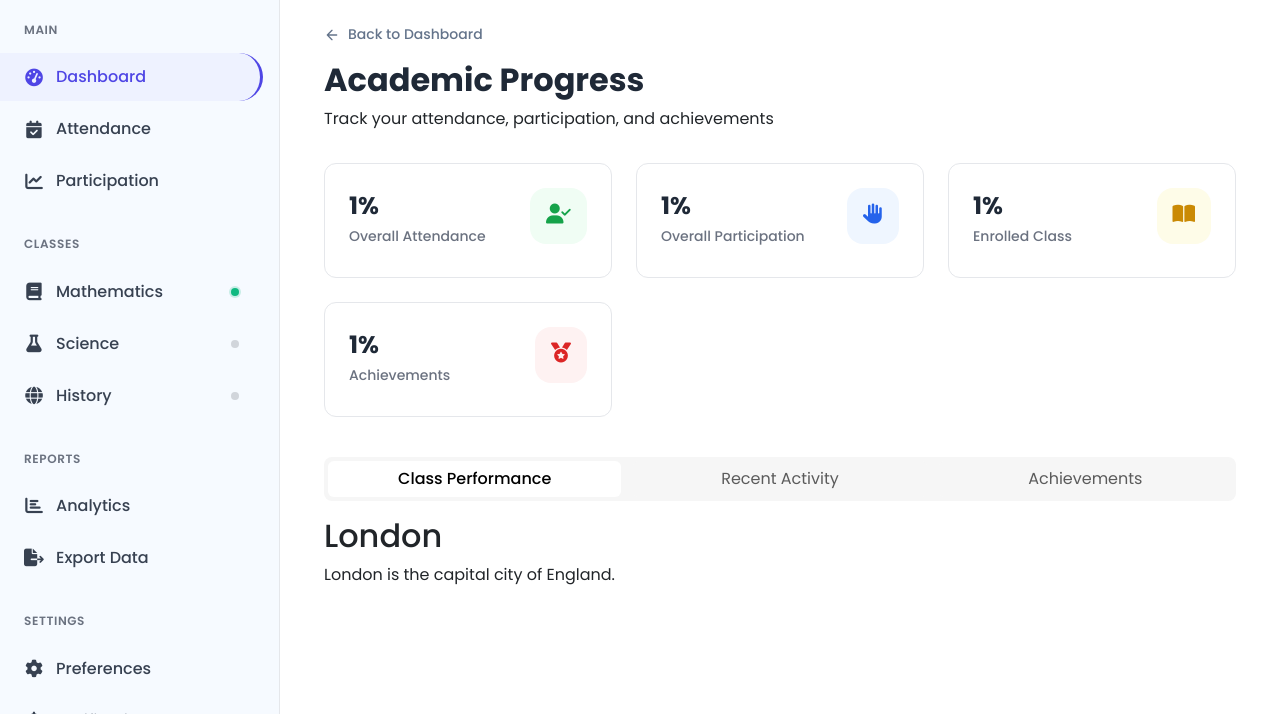
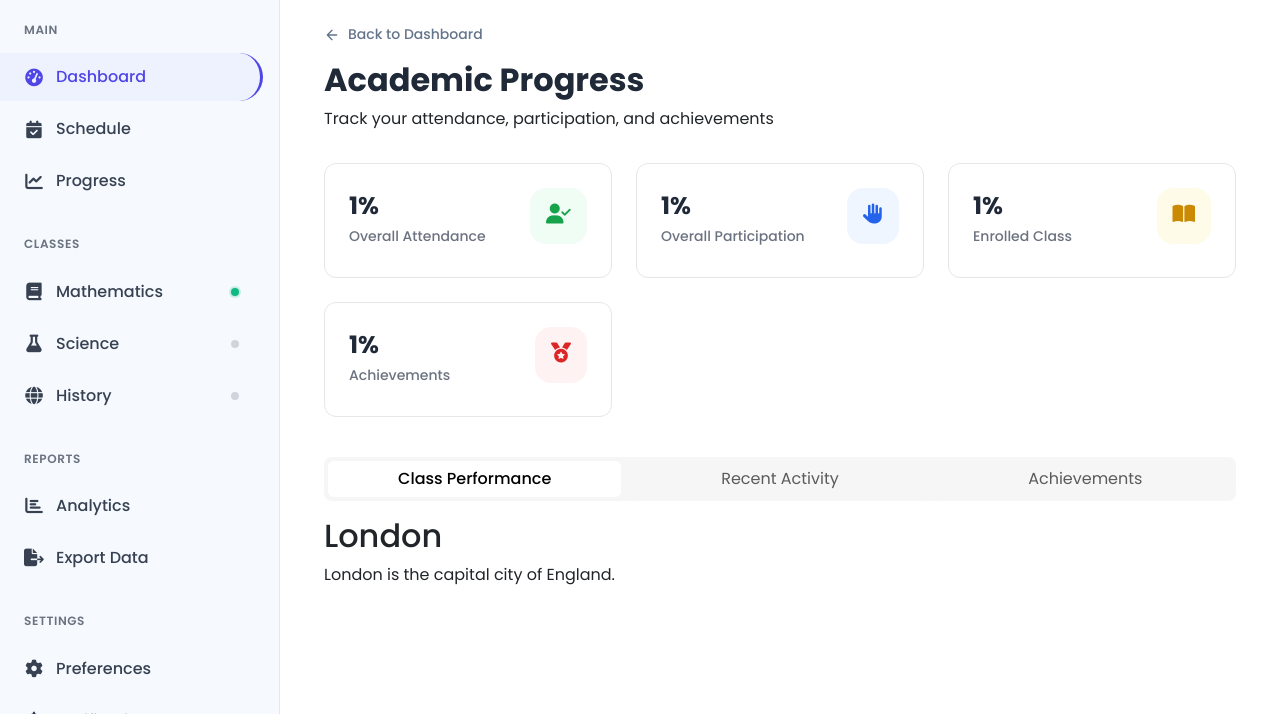
Before and after one commit to Draketzy/iclassroom, a Django app: template iClassroom/classroom/templates/classroom/student/student_progress.html in a window 1280 px wide. Shown: the part 86-800 px from the top of the page. Run offline with Django 3.2, Linux system fonts and the light colour scheme; the template is opened without the code that fills it: most values are stand-ins (such as "Sample title", 1, 10 or a date in 2020); some libraries are stand-ins or nearby versions.

Commit message:
Update student_sidebar.html

```diff
--- a/iClassroom/classroom/templates/classroom/components/student_sidebar.html
+++ b/iClassroom/classroom/templates/classroom/components/student_sidebar.html
@@ -25,13 +25,13 @@
                     <li class="nav-item">
                         <a href="#" class="nav-link" title="Attendance">
                             <i class="fas fa-calendar-check nav-icon"></i>
-                            <span class="nav-text">Attendance</span>
+                            <span class="nav-text">Schedule</span>
                         </a>
                     </li>
                     <li class="nav-item">
                         <a href="#" class="nav-link" title="Participation">
                             <i class="fas fa-chart-line nav-icon"></i>
-                            <span class="nav-text">Participation</span>
+                            <span class="nav-text">Progress</span>
                         </a>
                     </li>
                 </ul>
```
